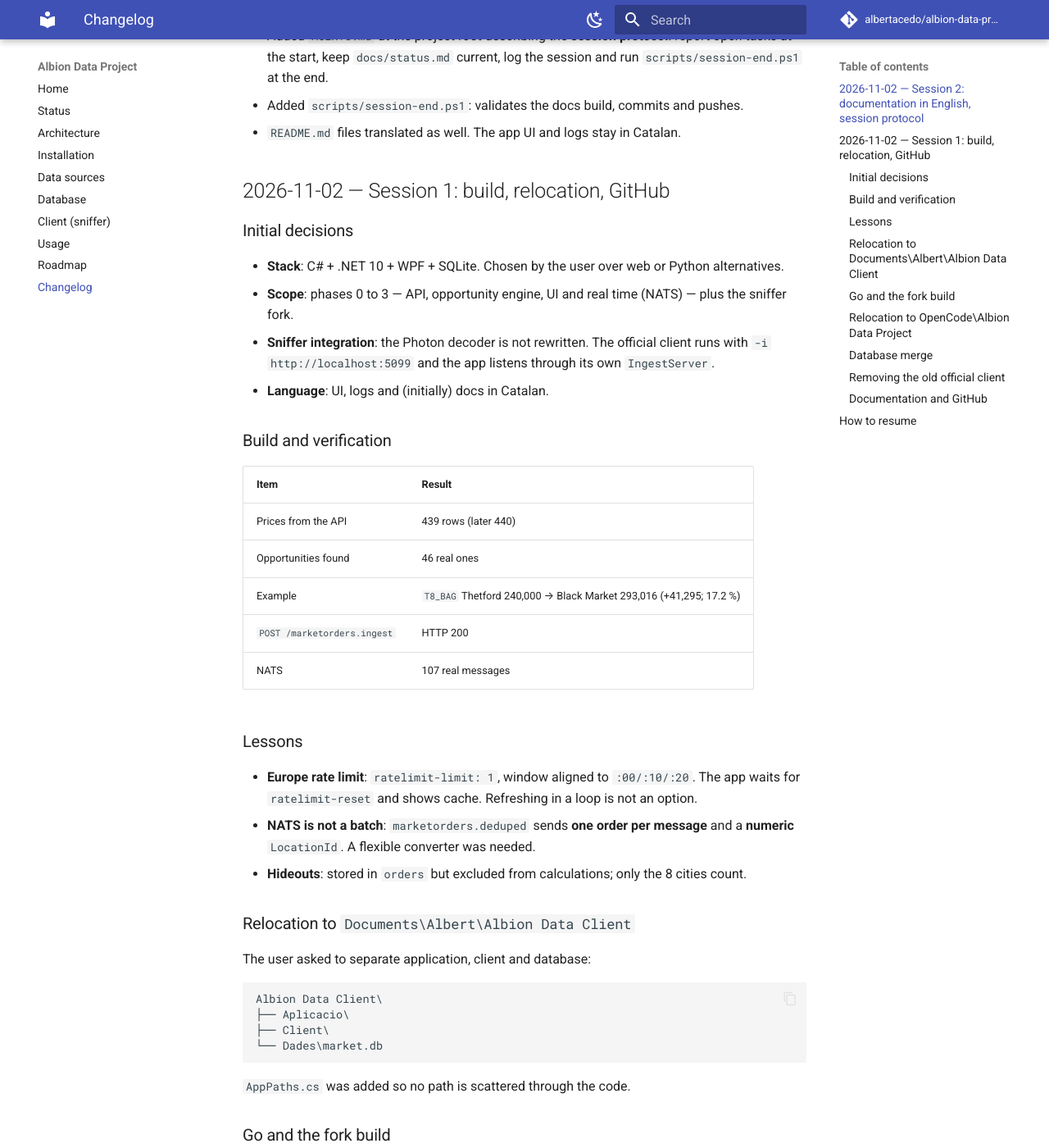
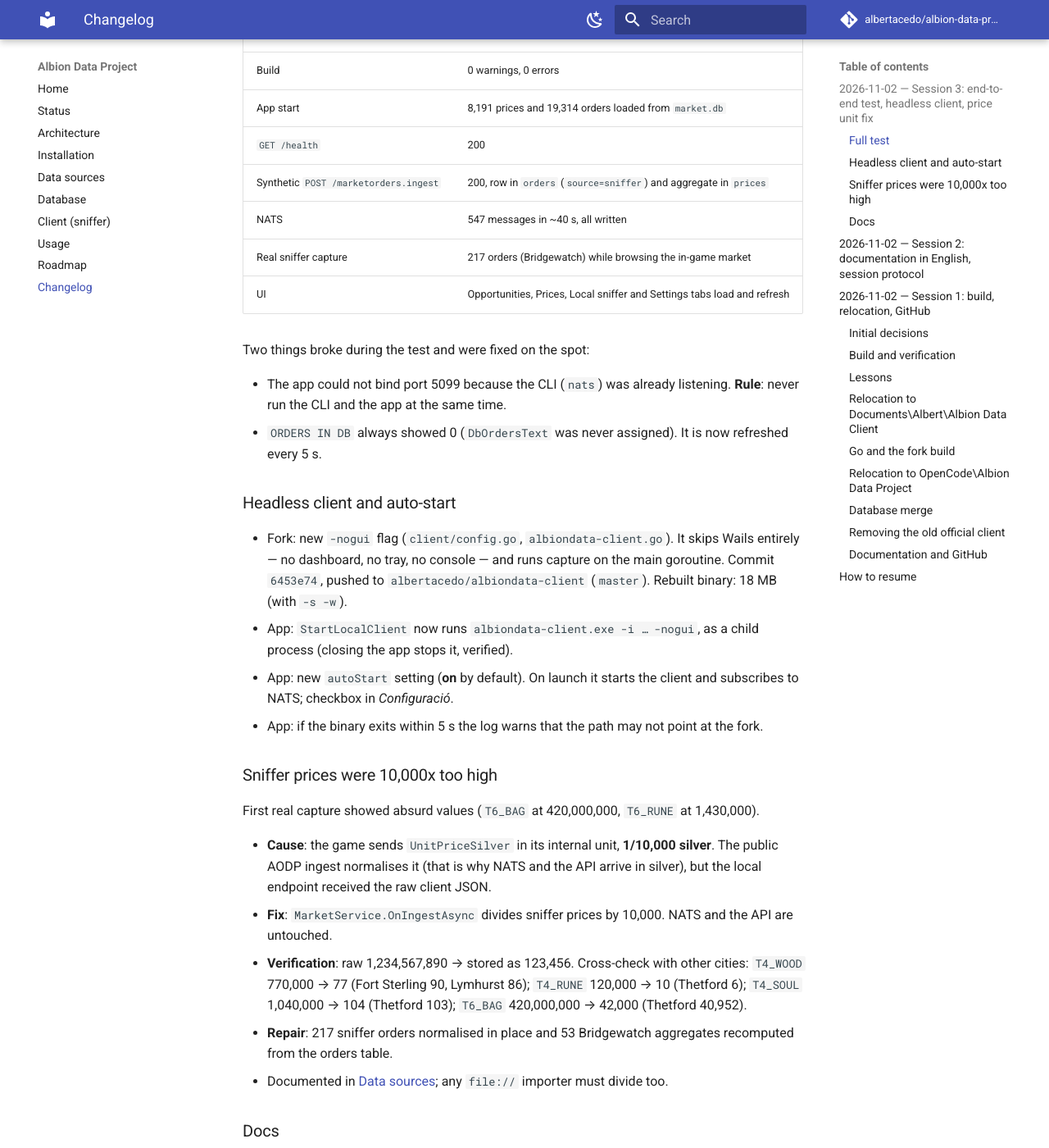
Before and after one commit to albertacedo/albion-data-project, an MkDocs documentation site: the page built from docs/changelog.md, in a window 1280 px wide and 1400 px high, scrolled down 385 px. Shown: the whole window at 82% size. Built offline with MkDocs 1.6.1 and Material for MkDocs 9.7.7, drawn with Linux system fonts in a browser that asks for light colours; comment, search, counter and statistics services are not loaded; some of the changed text lies outside the part shown.

Commit message:
Session 2026-11-02: end-to-end test, headless client -nogui with auto-start, sniffer price unit fix

```diff
--- a/docs/changelog.md
+++ b/docs/changelog.md
@@ -2,6 +2,64 @@
 
 Chronological log of decisions and verifications. Enough to pick the thread back up from
 anywhere without reading the code.
+
+## 2026-11-02 — Session 3: end-to-end test, headless client, price unit fix
+
+### Full test
+
+| Item | Result |
+|---|---|
+| Build | 0 warnings, 0 errors |
+| App start | 8,191 prices and 19,314 orders loaded from `market.db` |
+| `GET /health` | 200 |
+| Synthetic `POST /marketorders.ingest` | 200, row in `orders` (`source=sniffer`) and aggregate in `prices` |
+| NATS | 547 messages in ~40 s, all written |
+| Real sniffer capture | 217 orders (Bridgewatch) while browsing the in-game market |
+| UI | Opportunities, Prices, Local sniffer and Settings tabs load and refresh |
+
+Two things broke during the test and were fixed on the spot:
+
+- The app could not bind port 5099 because the CLI (`nats`) was already listening.
+  **Rule**: never run the CLI and the app at the same time.
+- `ORDERS IN DB` always showed 0 (`DbOrdersText` was never assigned). It is now
+  refreshed every 5 s.
+
+### Headless client and auto-start
+
+- Fork: new `-nogui` flag (`client/config.go`, `albiondata-client.go`). It skips Wails
+  entirely — no dashboard, no tray, no console — and runs capture on the main goroutine.
+  Commit `6453e74`, pushed to `albertacedo/albiondata-client` (`master`). Rebuilt binary:
+  18 MB (with `-s -w`).
+- App: `StartLocalClient` now runs `albiondata-client.exe -i … -nogui`, as a child
+  process (closing the app stops it, verified).
+- App: new `autoStart` setting (**on** by default). On launch it starts the client and
+  subscribes to NATS; checkbox in *Configuració*.
+- App: if the binary exits within 5 s the log warns that the path may not point at the
+  fork.
+
+### Sniffer prices were 10,000x too high
+
+First real capture showed absurd values (`T6_BAG` at 420,000,000, `T6_RUNE` at 1,430,000).
+
+- **Cause**: the game sends `UnitPriceSilver` in its internal unit, **1/10,000 silver**.
+  The public AODP ingest normalises it (that is why NATS and the API arrive in silver),
+  but the local endpoint received the raw client JSON.
+- **Fix**: `MarketService.OnIngestAsync` divides sniffer prices by 10,000. NATS and the
+  API are untouched.
+- **Verification**: raw 1,234,567,890 → stored as 123,456. Cross-check with other cities:
+  `T4_WOOD` 770,000 → 77 (Fort Sterling 90, Lymhurst 86); `T4_RUNE` 120,000 → 10
+  (Thetford 6); `T4_SOUL` 1,040,000 → 104 (Thetford 103); `T6_BAG` 420,000,000 → 42,000
+  (Thetford 40,952).
+- **Repair**: 217 sniffer orders normalised in place and 53 Bridgewatch aggregates
+  recomputed from the orders table.
+- Documented in [Data sources](data-sources.md); any `file://` importer must divide too.
+
+### Docs
+
+- `client.md`: `-nogui`, auto-start, new build size.
+- `data-sources.md`: the 1/10,000 unit and the `-nogui` invocation.
+- `usage.md`: the routine now starts with "open the app, it does the rest".
+- `.gitignore`: `albiondata-client.log*`.
 
 ## 2026-11-02 — Session 2: documentation in English, session protocol
 
```
Also changed, not shown: docs/client.md (+25 -8 lines), docs/data-sources.md (+12 -2 lines), docs/status.md (+16 -5 lines), docs/usage.md (+7 -6 lines), 4 other files.
